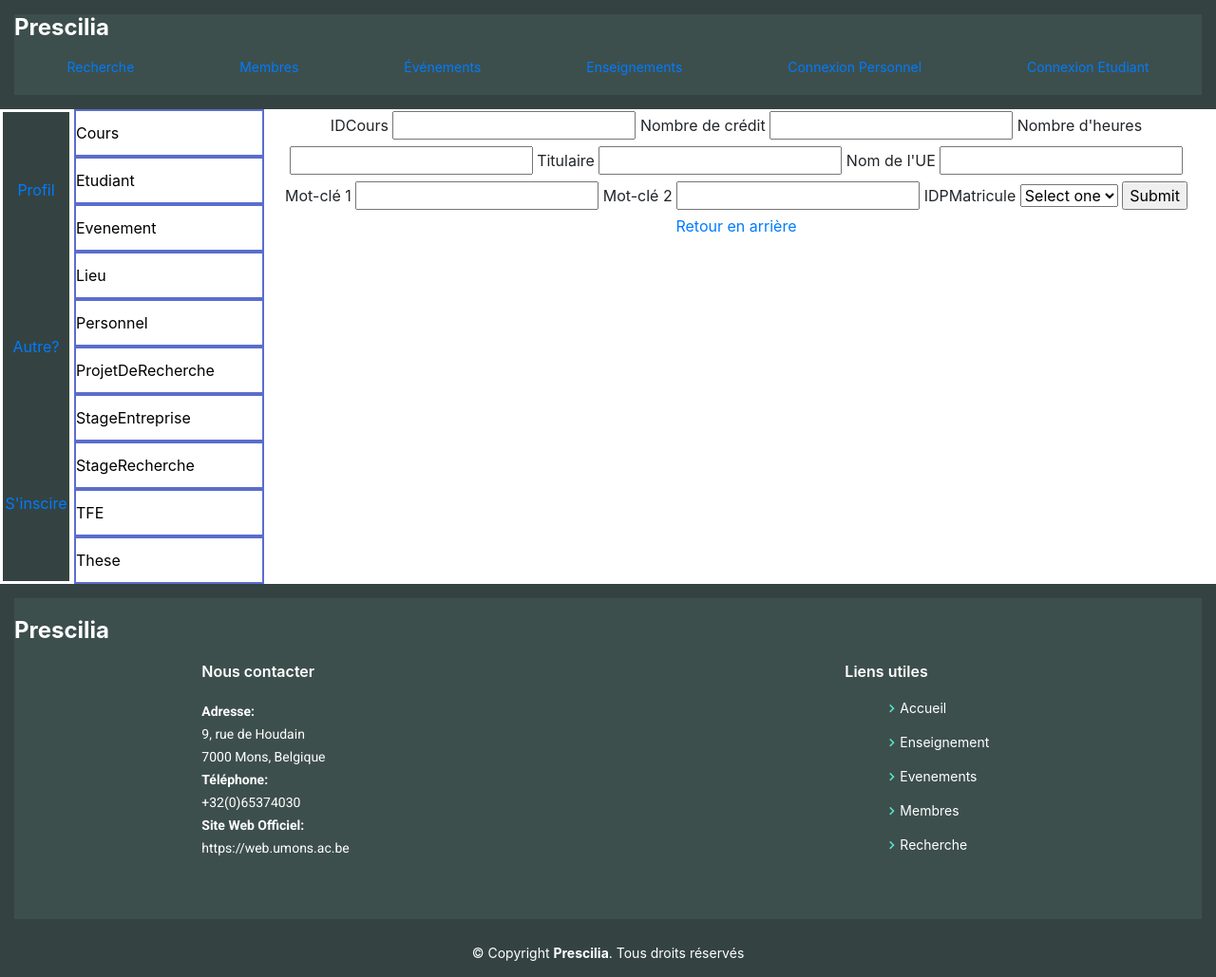
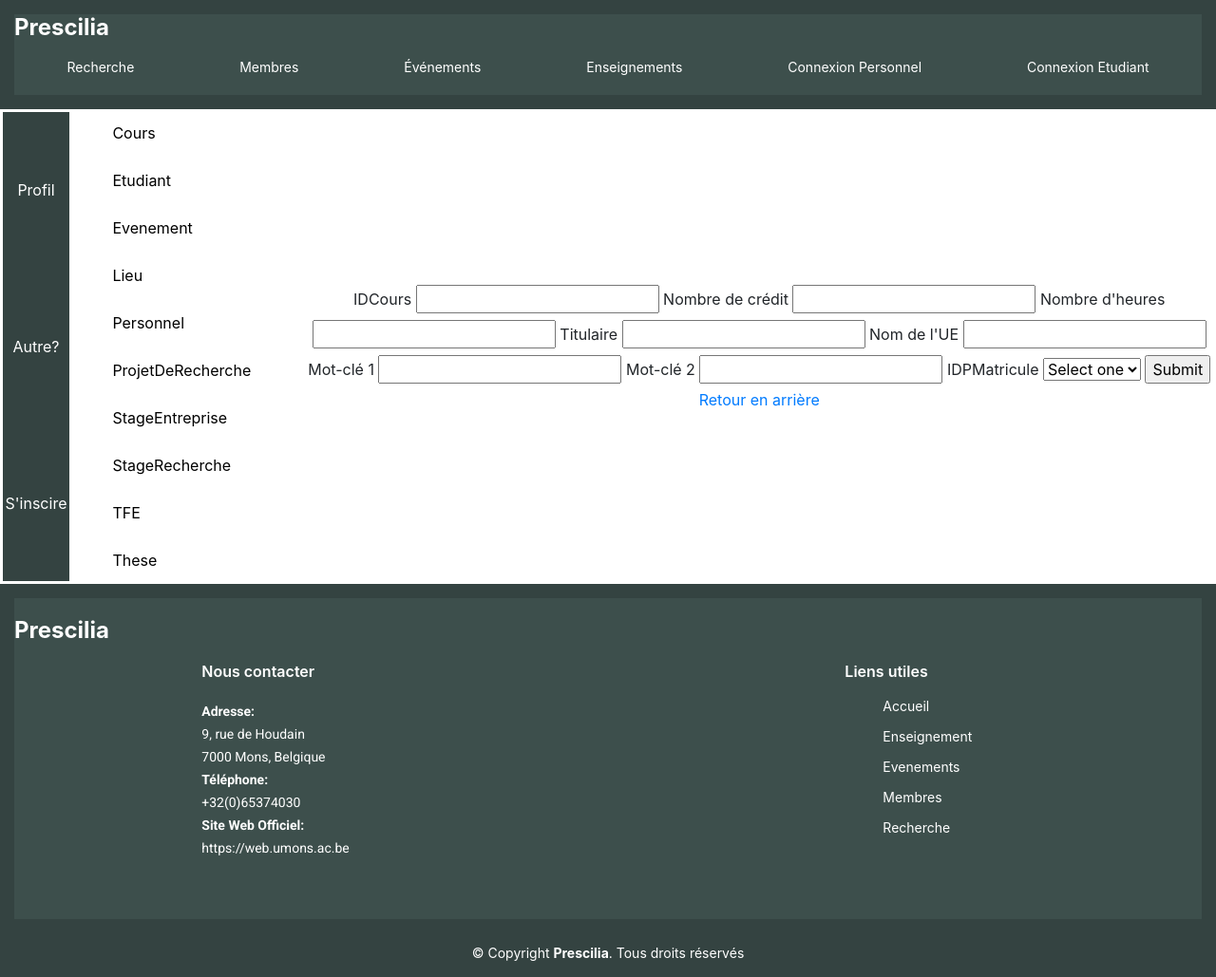
Before and after one commit to Tanguyvans/PRECILIA, a PHP site: the page made by MainPages/Ajout.php in a window 1280 px wide. Shown: the whole page at 95% size. Run offline with PHP 8.4, Linux system fonts and the light colour scheme; data that the repository does not hold is empty; some libraries are stand-ins or nearby versions.

Commit message:
Affichage Thèse+ Connexions css +Modif css header,footer,toolbar + détails Ajout + détails css

```diff
--- a/MainPages/Ajout.php
+++ b/MainPages/Ajout.php
@@ -13,23 +13,23 @@ Description de la page
 =============================================-->
  <body>
 
-  <div id="tout">
+  <div id="toutAj">
 
-      <div class="haut">
+      <div class="hautAj">
           <?php include '../templates/header.php' ?>
       </div>
 
-      <div id="milieu">
-          <div class="toolbar">
+      <div id="milieuAj">
+          <div class="toolbarAj">
               <?php include '../templates/toolbar.php' ?>
 
           </div>
 
 
 
-          <div class="Ensemble">
+          <div class="EnsembleAj">
 
-                <div class="container-choix-creation">
+                <div class="container-choix-creationAj">
                     <a href="Ajout.php?f=../Formulaires/createCours">Cours</a>
                     <a href="Ajout.php?f=../Formulaires/createEtudiant">Etudiant</a>
                     <a href="Ajout.php?f=../Formulaires/createEvenement">Evenement</a>
@@ -42,7 +42,7 @@ Description de la page
                     <a href="Ajout.php?f=../Formulaires/createThese">These</a>
                 </div>
 
-                <div class="php">
+                <div class="phpAj">
                     <?php
                     error_reporting(0);
                     if ($_GET['f']) {include ($_GET['f'].".php");}
@@ -52,7 +52,7 @@ Description de la page
 
       </div>
 
-      <div class="bas">
+      <div class="basAj">
           <?php include '../templates/footer.php' ?>
       </div>
 
--- a/MainPages/Recherche.php
+++ b/MainPages/Recherche.php
@@ -61,7 +61,7 @@
                         }
                         ?></div>
                     <div class="tier"><h2>Collaboration academique:</h2><h3><?php echo $ligne['CollaborateurAcademique'];?></h3></div>
-                    <div class="tier"><h2>Collaboration industrielle:</h2><h3><?php echo $ligne['CollaborateurIndustrielle'];?></h3></div>
+                    <div class="tier"><h2>Collaboration industrielle:</h2><h3><?php echo $ligne['CollaorateurIndustrielle'];?></h3></div>
                 </div>
                 <div class="Ligne3">
                     <div class="tier"><h2>Date de debut:</h2><h3><?php echo $ligne['DateDebut'];?></h3></div>
--- a/config.php
+++ b/config.php
@@ -2,7 +2,7 @@
 
 $host       = "localhost";
 $username   = "root";
-$password   = "root";
+$password   = "";
 $dbname     = "prescilia";
 $dsn        = "mysql:host=$host;dbname=$dbname";
 
--- a/css/ajout.css
+++ b/css/ajout.css
@@ -1,45 +1,42 @@
-body{
-    color:black;
-
-}
-.container-choix-creation a{
+.container-choix-creationAj a{
     min-height:50px;
-    min-width:200px;
-    max-width:200px;
+    width:200px;
     display:flex;
     flex-direction: column;
     justify-content:space-around;
     color:black;
+}
+.container-choix-creationAj{
     margin-left:4%;
-    border: solid #5B6DCD 2px;
 }
-.Ensemble{
+.EnsembleAj{
     width:100%;
     display:flex;
     flex-direction:row;
     justify-content: flex-start;
 }
-.php{
+.phpAj{
     width:auto;
     text-align: center;
     justify-content: space-around;
+    margin: auto;
 
 }
-#tout{
+#toutAj{
     display: flex;
     flex-direction: column;
 
 }
-#milieu{
+#milieuAj{
     display: flex;
     flex-direction: row;
 
 
 }
-.toolbar{
+.toolbarAj{
     height:auto;
     width:70px;
     border: 3px solid white;
 }
-.haut{
+.hautAj{
 }
--- a/css/pageF.css
+++ b/css/pageF.css
@@ -1,16 +1,16 @@
-#footer {
+#footerF {
     background: #344341;
     padding: 15px 15px 15px 15px;
     color: #fff;
     font-size: 14px;
 }
 
-#footer .footer-top {
+#footerF .footer-topF {
     background: #3d4f4c;
     border-bottom: 0px solid #4d635f;
     padding: 20px 0 20px 0;
 }
-#conteneur1{
+#conteneur1F{
     display: flex;
     flex-wrap:wrap;
     justify-content:space-around;
@@ -19,7 +19,7 @@
 
 }
 
-#footer .footer-top h3 {
+#footerF .footer-topF h3 {
     font-size: 24px;
     margin: 0 0 20px 0;
     padding: 2px 0 2px 0;
@@ -28,7 +28,7 @@
 }
 
 
-#footer .footer-top .footer-info p {
+#footerF .footer-topF .footer-infoF p {
     font-size: 14px;
     line-height: 24px;
     margin-bottom: 0;
@@ -36,7 +36,7 @@
     color: #fff;
 }
 
-#footer .footer-top .social-links a {
+#footerF .footer-topF .social-linksF a {
     font-size: 18px;
     display: inline-block;
     background: #58716d;
@@ -50,7 +50,7 @@
     height: 36px;
 }
 
-#footer .footer-top h4 {
+#footerF .footer-topF h4 {
     font-size: 16px;
     font-weight: 600;
     color: #fff;
@@ -58,31 +58,31 @@
     padding-bottom: 12px;
 }
 
-#footer .footer-top .footer-links ul i {
+#footerF .footer-topF .footer-linksF ul i {
     padding-right: 0px;
     color: #56e7d0;
     font-size: 18px;
     line-height: 1;
 }
 
-#footer .footer-top .footer-links ul li {
+#footerF .footer-topF .footer-linksF ul li {
     padding: 9px 0;
     display: flex;
     align-items: center;
 }
 
-#footer .footer-top .footer-links ul li:first-child {
+#footerF .footer-topF .footer-linksF ul li:first-child {
     padding-top: 0;
 }
 
-#footer .footer-top .footer-links ul a {
+#footerF .footer-topF .footer-linksF ul a {
     color: #fff;
     display: inline-block;
     line-height: 1;
 }
 
 
-#footer .copyright {
+#footerF .copyrightF {
     text-align: center;
     padding-top: 25px;
 }
--- a/css/pageH.css
+++ b/css/pageH.css
@@ -1,10 +1,10 @@
-#header {
+#headerH {
     background: #344341;
     padding: 15px 15px 15px 15px;
     color: #fff;
     font-size: 14px;
 }
-#header h1 {
+#headerH h1 {
     color: #fff;
     font-size: 24px;
     margin: 0 0 20px 0;
@@ -12,11 +12,11 @@
     line-height: 1;
     font-weight: 700;
 }
-#container1{
+#container1H{
     height: 45px;
     background: #3d4f4c;
 }
-#container2{
+#container2H{
     display:flex;
     background: #3d4f4c;
     justify-content:space-around;
@@ -24,6 +24,6 @@
     height:40px;
 }
 
-a{
+#containerH a{
     color:#fff;
 }
--- a/css/pageT.css
+++ b/css/pageT.css
@@ -1,4 +1,4 @@
-#ensemble {
+#ensembleT {
 
     background: #344341;
     text-align: center;
@@ -7,11 +7,11 @@
 
 
 }
-#ensemble.active{
+#ensemble.activeT{
     height: auto;
     width:70px; /* si on impose une valeur ca bug*/
 }
-#Liens{
+#LiensT{
     height:100%;
     display: flex;
     flex-direction: column;
@@ -19,6 +19,6 @@
     align-items: center;
 
 }
-a{
-    color:black;
+.activeT a{
+    color:white;
 }
--- a/css/style.css
+++ b/css/style.css
@@ -108,46 +108,52 @@ img{
 /* === ConnexionEtudiant+ConnexionPersonnel === */
 .PageC {
   margin-top:50px;
-  height: 170px;
+  min-height: 170px;
   text-align:center;
 }
 /* === Affichage de l'entiereté de la table === */
 .Donnees{
   display:flex;
   flex-direction: column;
-  border: 2px solid red;
+  border-top: 2px solid black;
+
 }
 .Ligne1{
+  margin-bottom:30px;
   text-align:center;
 }
 .Ligne2{
+  margin-bottom:30px;
   display:flex;
   flex-direction:row;
   justify-content:space-around;
-  border: 2px solid blue;
   text-align:center;
 }
 .Ligne3{
+  margin-bottom:30px;
   display:flex;
   flex-direction:row;
   justify-content:space-around;
-  border: 2px solid green;
   text-align:center;
 }
 .Ligne4{
+  margin-bottom:30px;
   text-align:center;
 }
 .Ligne5{
+  margin-bottom:30px;
   display:flex;
   flex-direction:row;
   justify-content:space-around;
-  border: 2px solid green;
   text-align:center;
 }
 .tier{
-  border: 2px solid black;
   width:33%;
 }
 .Donnees h2{
-  color
+  text-decoration-line: underline;
 }
+
+.Donnees h1{
+  text-decoration-line: underline;
+}
--- a/templates/Toolbar.php
+++ b/templates/Toolbar.php
@@ -12,14 +12,14 @@
     <link href="../css/pageT.css" rel="stylesheet">
 </head>
 <body>
-<header id="ensemble">
-    <div id="Liens">
-        <div class="active"><a href='../MainPages/Profil.php'>Profil</a></div>
+<header id="ensembleT">
+    <div id="LiensT">
+        <div class="activeT"><a href='../MainPages/Profil.php'>Profil</a></div>
         <?php if(isset($_SESSION["Psession"])){?>
-            <div class="active"><a href='../MainPages/Ajout.php'>Ajouter</a></div>
+            <div class="activeT"><a href='../MainPages/Ajout.php'>Ajouter</a></div>
         <?php } ?>
-        <div class="active"><a href='../MainPages/adresse'>Autre?</a></div>
-        <div class="active"><a href='../MainPages/inscrire.php'>S'inscire</a></div>
+        <div class="activeT"><a href='../MainPages/adresse'>Autre?</a></div>
+        <div class="activeT"><a href='../MainPages/inscrire.php'>S'inscire</a></div>
     </div>
 </header>
 </body>
--- a/templates/footer.php
+++ b/templates/footer.php
@@ -23,11 +23,11 @@
 </head>
 <body>
 <!---->
-<footer id="footer">
-    <div class="footer-top">
+<footer id="footerF">
+    <div class="footer-topF">
         <h3>Prescilia</h3>
-        <div id="conteneur1">
-            <div class="col-lg-3 col-md-6 footer-info">
+        <div id="conteneur1F">
+            <div class="col-lg-3 col-md-6 footer-infoF">
                 <h4>Nous contacter</h4>
                 <p> <strong>Adresse:</strong><br>
                     9, rue de Houdain<br>
@@ -38,21 +38,21 @@
                     https://web.umons.ac.be
                 </p>
             </div>
-            <div class="col-lg-2 col-md-6 footer-links">
+            <div class="col-lg-2 col-md-6 footer-linksF">
                 <h4>Liens utiles</h4>
                 <!-- classes identifiant pour manipuler dans css-->
                 <ul>
-                    <li><i class="bx bx-chevron-right"></i> <a href='../MainPages/Accueil.php'>Accueil</a></li>
-                    <li><i class="bx bx-chevron-right"></i> <a href='../MainPages/Enseignement.php'>Enseignement</a></li>
-                    <li><i class="bx bx-chevron-right"></i> <a href='../MainPages/Evenements.php'>Evenements</a></li>
-                    <li><i class="bx bx-chevron-right"></i> <a href='../MainPages/Membres.php'>Membres</a></li>
-                    <li><i class="bx bx-chevron-right"></i> <a href='../MainPages/Recherche.php'>Recherche</a></li>
+                    <li><i class="bx bx-chevron-rightF"></i> <a href='../MainPages/Accueil.php'>Accueil</a></li>
+                    <li><i class="bx bx-chevron-rightF"></i> <a href='../MainPages/Enseignement.php'>Enseignement</a></li>
+                    <li><i class="bx bx-chevron-rightF"></i> <a href='../MainPages/Evenements.php'>Evenements</a></li>
+                    <li><i class="bx bx-chevron-rightF"></i> <a href='../MainPages/Membres.php'>Membres</a></li>
+                    <li><i class="bx bx-chevron-rightF"></i> <a href='../MainPages/Recherche.php'>Recherche</a></li>
                 </ul>
             </div>
         </div>
     </div>
-    <div class="conteneur2">
-        <div class="copyright">
+    <div class="conteneur2F">
+        <div class="copyrightF">
             &copy; Copyright <strong><span>Prescilia</span></strong>. Tous droits réservés
         </div>
     </div>
--- a/templates/header.php
+++ b/templates/header.php
@@ -16,26 +16,26 @@
     <link href="../css/pageH.css" rel="stylesheet">
 </head>
 <body>
-<header id="header">
-    <div id="container">
-        <div id="container1">
+<header id="headerH">
+    <div id="containerH">
+        <div id="container1H">
             <a href='../MainPages/Accueil.php'> <h1> Prescilia </h1> </a>
         </div>
-        <nav id="container2">
-            <div class="active"><a href='../MainPages/Recherche.php'>Recherche</a></div>
-            <div class="active"><a href='../MainPages/Membres.php'>Membres</a></div>
-            <div class="active"><a href='../MainPages/Evenements.php'>Événements</a></div>
-            <div class="active"><a href='../MainPages/Enseignement.php'>Enseignements</a></div>
+        <nav id="container2H">
+            <div class="activeH"><a href='../MainPages/Recherche.php'>Recherche</a></div>
+            <div class="activeH"><a href='../MainPages/Membres.php'>Membres</a></div>
+            <div class="activeH"><a href='../MainPages/Evenements.php'>Événements</a></div>
+            <div class="activeH"><a href='../MainPages/Enseignement.php'>Enseignements</a></div>
             <?php
                 if(isset($_SESSION["Psession"])){
-                    echo "<div class='active'><a href='../MainPages/Profil.php'>Profil</a></div>";
-                    echo "<div class='active'><a href='../MainPages/logout.inc.php'>log out</a></div>";
+                    echo "<div class='activeH'><a href='../MainPages/Profil.php'>Profil</a></div>";
+                    echo "<div class='activeH'><a href='../MainPages/logout.inc.php'>log out</a></div>";
                 }elseif (isset($_SESSION["Esession"])){
-                    echo "<div class='active'><a href='../MainPages/Profil.php'>Profil</a></div>";
-                    echo "<div class='active'><a href='../MainPages/logout.inc.php'>log out</a></div>";
+                    echo "<div class='activeH'><a href='../MainPages/Profil.php'>Profil</a></div>";
+                    echo "<div class='activeH'><a href='../MainPages/logout.inc.php'>log out</a></div>";
                 }else{
-                    echo "<div class='active'><a href='../MainPages/ConnexionPersonnel.php'>Connexion Personnel</a></div>";
-                    echo "<div class='active'><a href='../MainPages/ConnexionEtudiant.php'>Connexion Etudiant</a></div>";
+                    echo "<div class='activeH'><a href='../MainPages/ConnexionPersonnel.php'>Connexion Personnel</a></div>";
+                    echo "<div class='activeH'><a href='../MainPages/ConnexionEtudiant.php'>Connexion Etudiant</a></div>";
                 }
             ?>
         </nav>
```
